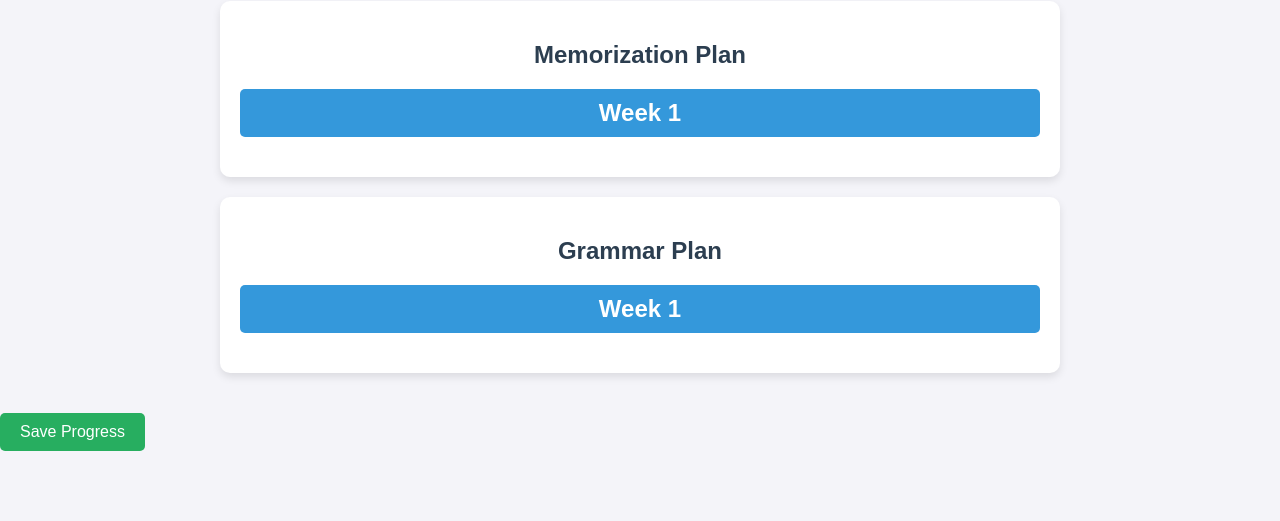
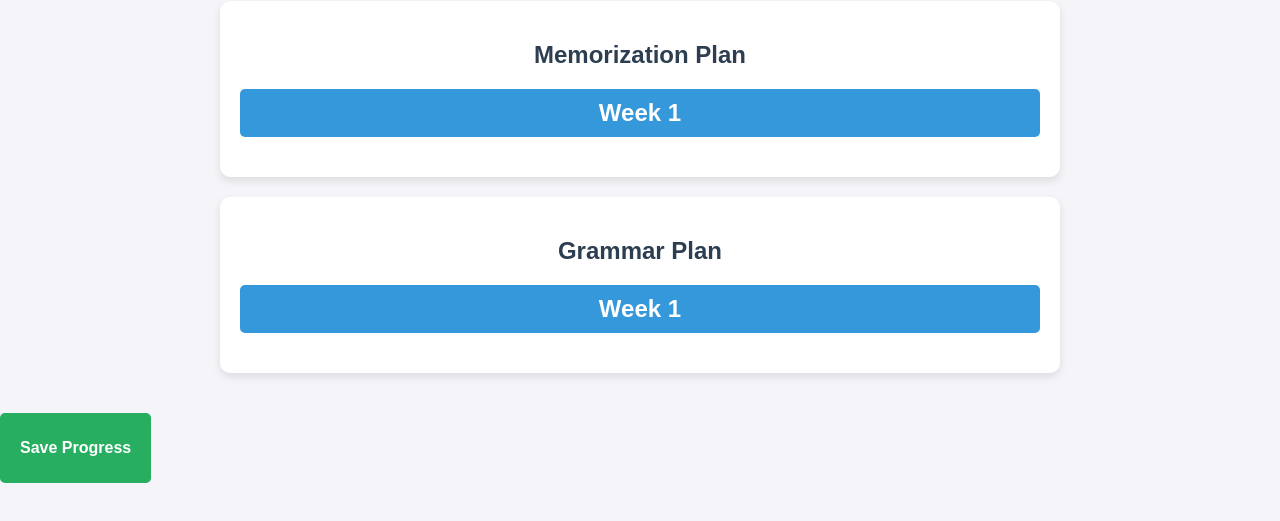
Before and after one commit to from-tanim/MAT-ENGLISH, a plain HTML site: page index.html in a window 1280 px wide. Shown: the part 79-600 px from the top of the page. Drawn offline with Linux system fonts and the light colour scheme.

Commit message:
Update index.html

```diff
--- a/index.html
+++ b/index.html
@@ -122,7 +122,7 @@
     </div>
   </div>
 
-  <button class="save-button">Save Progress</button>
+  <button class="save-button"><b><p align="center">Save Progress</p></b></button>
   <div class="completed-message">Progress saved!</div>
 
   <script>
```
